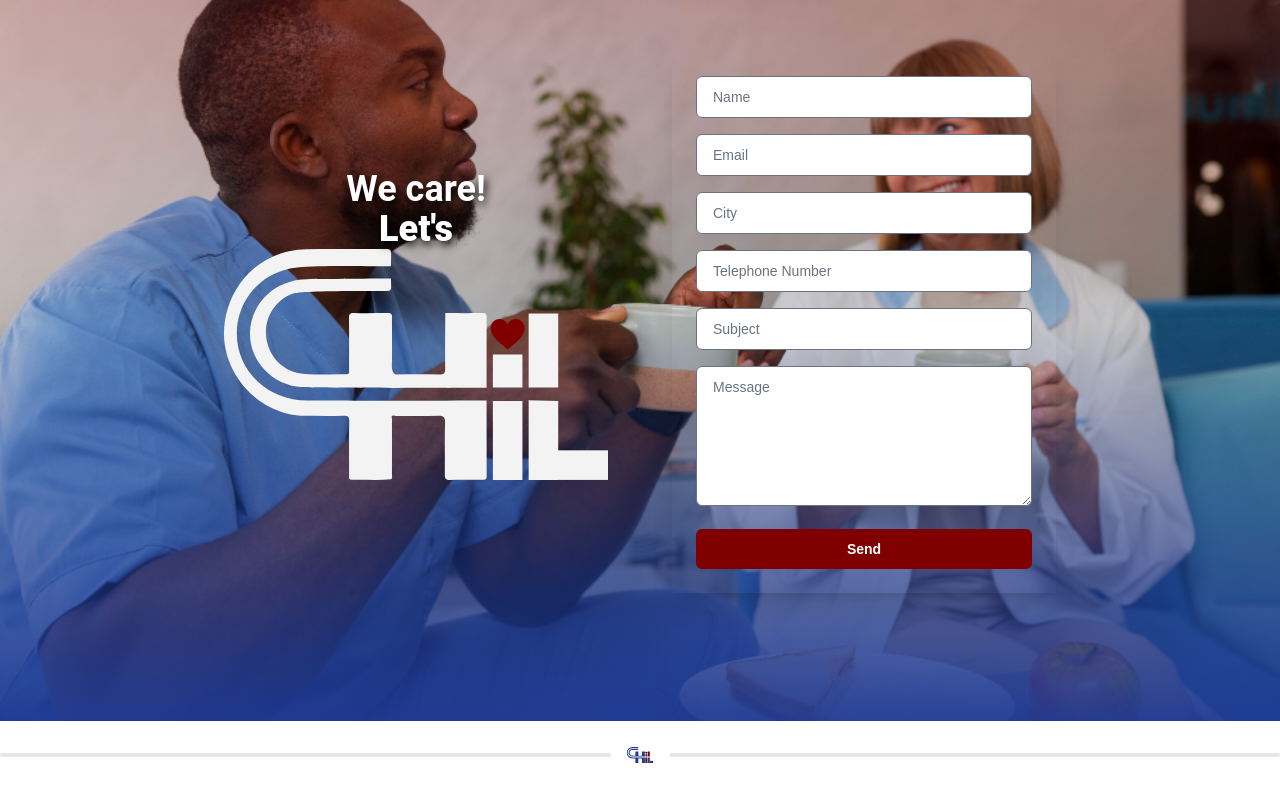
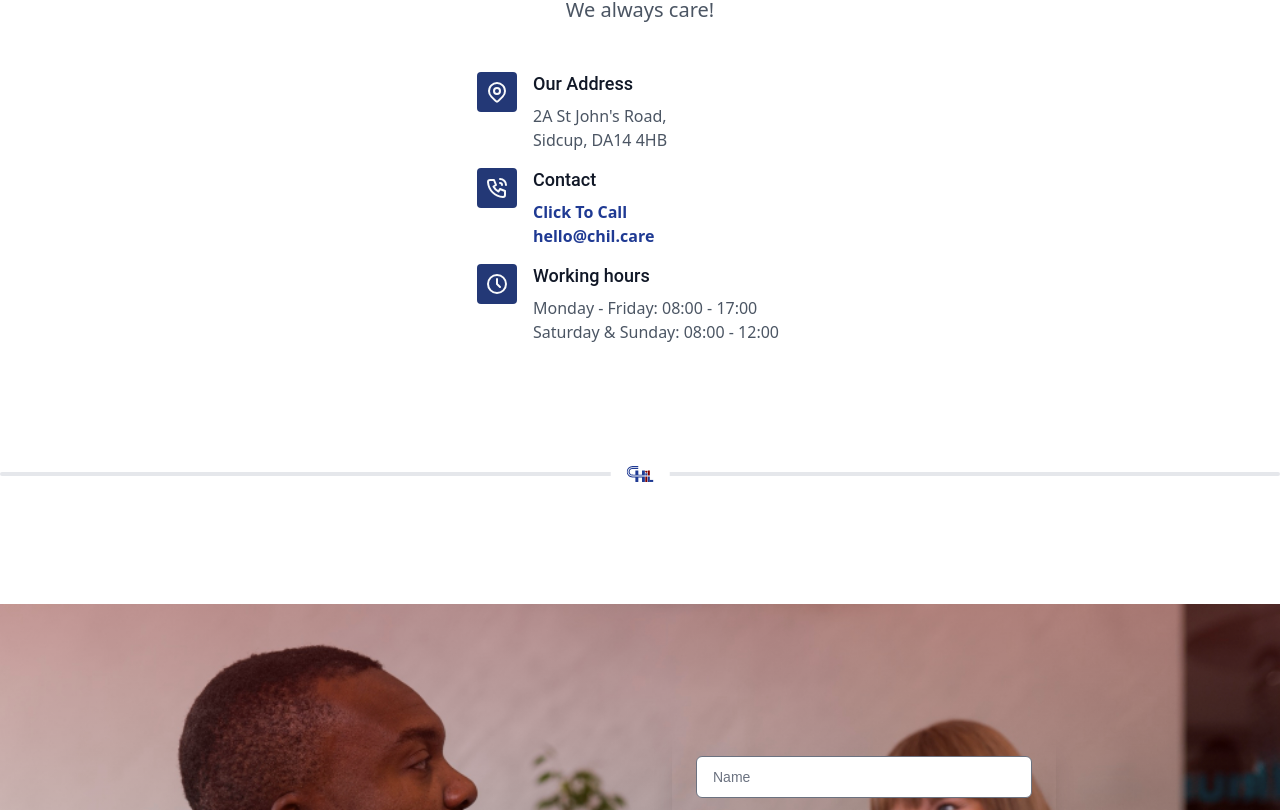
Before and after one commit to neuralcube/chil, a plain HTML site: page contact.html in a window 1280 px wide. Shown: the part 676-1486 px from the top of the page. Drawn offline with nearby package versions, Linux system fonts and the light colour scheme.

Commit message:
Editted Second  changes

```diff
--- a/contact.html
+++ b/contact.html
@@ -477,151 +477,150 @@
       </section>
     </header>
 
-    <!-- Contact -->
-    <section
-      class="mt-24 bg-[url('/assets/img/talk.jpg')] bg-[center_top] bg-cover"
+    <section class="" id="contact">
+      <div class="mx-auto max-w-7xl px-4 py-16 sm:px-6 lg:px-8 lg:py-20">
+        <div class="mb-4">
+          <div
+            class="mb-6 max-w-3xl text-center sm:text-center md:mx-auto md:mb-12"
           >
+            <p
+              class="text-base font-semibold uppercase tracking-wide text-chil-blue dark:text-blue-200"
+            >
+              Contact
+            </p>
+            <h2
+              class="font-heading mb-4 font-bold tracking-tight text-chil-red dark:text-white text-3xl sm:text-5xl"
+            >
+              Get in Touch
+            </h2>
+            <p
+              class="mx-auto mt-4 max-w-3xl text-xl text-gray-600 dark:text-slate-400"
+            >
+              We always care!
+            </p>
+          </div>
+        </div>
+        <div class="flex items-stretch justify-center">
+          <div class="">
+            <div class="h-full pr-6">
+              <ul class="mb-6 md:mb-0">
+                <li class="flex">
                   <div
-        class="bg-gradient-to-t from-chil-blue/95 via-black/10 to-chil-red/30 py-24"
+                    class="flex h-10 w-10 items-center justify-center rounded bg-blue-900 text-gray-50"
                   >
-        <div
-          class="opacity-85 grid sm:grid-cols-2 items-center gap-16 p-8 mx-auto max-w-4xl rounded-md text-[#333] font-[sans-serif]"
-          data-aos="zoom-in"
-          data-aos-easing="linear"
-          data-aos-duration="2000"
-          data-aos-delay="500"
+                    <svg
+                      xmlns="http://www.w3.org/2000/svg"
+                      width="24"
+                      height="24"
+                      viewBox="0 0 24 24"
+                      fill="none"
+                      stroke="currentColor"
+                      stroke-width="2"
+                      stroke-linecap="round"
+                      stroke-linejoin="round"
+                      class="h-6 w-6"
                     >
-          <div>
-            <h2
-              data-aos="zoom-out"
-              data-aos-easing="linear"
-              data-aos-duration="800"
-              data-aos-delay="300"
-              class="contact-form-heading text-center mx-auto text-4xl text-white font-extrabold"
-            >
-              <p class="text-4xl text-center font-semibold text-white mt-1">
-                We care!
-              </p>
-
-              Let's
-            </h2>
-
-            <div>
-              <svg
-                id="Layer_2"
-                data-name="Layer 2"
-                xmlns="http://www.w3.org/2000/svg"
-                viewBox="0 0 545 328.62"
-              >
-                <g id="Layer_2-2" data-name="Layer 2">
-                  <g id="Layer_1-2" data-name="Layer 1-2">
-                    <g>
-                      <polygon
-                        points="381.61 215.66 381.61 253.51 381.61 268.32 381.61 328.62 423.57 328.62 423.57 268.32 423.57 253.51 423.57 215.66 381.61 215.66"
-                        fill="#f3f3f3"
-                        stroke-width="0"
-                      />
-                      <polygon
-                        points="381.61 149.85 381.61 182.55 381.61 187.37 381.61 196.44 423.57 196.44 423.57 187.37 423.57 182.55 423.57 149.85 381.61 149.85"
-                        fill="#f3f3f3"
-                        stroke-width="0"
-                      />
-                      <g>
-                        <rect
-                          x="473.26"
-                          y="285.76"
-                          width="71.74"
-                          height="41.96"
-                          fill="#f3f3f3"
-                          stroke-width="0"
-                        />
-                        <polygon
-                          points="432.39 214.77 432.39 252.62 432.39 267.43 432.39 327.73 474.35 327.73 474.35 267.43 474.35 253.51 474.35 215.66 432.39 214.77"
-                          fill="#f3f3f3"
-                          stroke-width="0"
-                        />
-                      </g>
-                      <polygon
-                        points="432.39 91.5 432.39 165.16 432.39 176.01 432.39 196.44 474.35 196.44 474.35 176.01 474.35 165.16 474.35 91.5 432.39 91.5"
-                        fill="#f3f3f3"
-                        stroke-width="0"
-                      />
+                      <path d="M9 11a3 3 0 1 0 6 0a3 3 0 0 0 -6 0"></path>
                       <path
-                        d="M426.61,112.25h0c0-.16.01-.33.01-.5,0-6.69-5.64-12.48-12.6-12.48-5.09,0-9.46,3.27-11.45,7.45h0c-1.99-4.17-6.37-7.45-11.45-7.45-6.96,0-12.6,5.8-12.6,12.48,0,.17,0,.33.01.5h0s-.71,7.94,8.13,16.61c4.02,4.03,8.51,7.85,15.91,13.87,7.4-6.01,11.89-9.84,15.91-13.87,8.84-8.67,8.13-16.61,8.13-16.61Z"
-                        fill="maroon"
-                        stroke-width="0"
-                      />
-                      <g>
-                        <path
-                          d="M118.47,215.04c-57.66-.34-101.34-43.12-100.23-97.28.96-46.66,36.52-87.15,85.7-91.65,36.03-3.3,95.55-1.55,133.03-1.54.03-5.99.09-11.98.21-17.97.1-5.15-1.51-6.6-6.59-6.57-37.78.22-75.58-.38-113.35.32C56.94,1.46,9.73,43.91,1.12,103.78c-9.74,67.72,45.22,132.04,113.67,132.91,18.11.23,36.24.39,54.34-.03,6.5-.15,8.79.99,8.63,8.25-.56,25.35-.25,50.72-.2,76.09,0,2.82-1.31,6.7,3.92,6.59,18.6-.41,37.23.98,55.82-.73,2.1-2.2,1.05-4.92,1.06-7.38.09-24.52.08-49.03.02-73.55,0-2.52.71-5.17-.77-7.56,1.72-3.07,4.62-1.44,6.89-1.46,19.65-.16,39.31.25,58.95-.29,7.75-.22,10.49,1.44,10.27,9.88-.64,24.81-.14,49.64-.33,74.47-.04,4.7.8,6.87,6.25,6.74,15.76-.37,31.55-.26,47.32-.07,4.22.05,5.85-.98,5.84-5.57-.07-35.63-.11-71.26-.12-106.89-69.38.04-197.68.2-254.2-.14h-.01Z"
-                          fill="#f3f3f3"
-                          stroke-width="0"
-                        />
-                        <path
-                          d="M231.06,90.98c-15.52-.04-31.06.31-46.57-.16-6.12-.18-7.18,1.97-7.11,7.49.28,24.58.14,49.16.1,73.74,0,2.63,1.06,5.87-3.81,5.72-21.71-.66-43.54,1.73-65.12-1.21-27.54-3.75-47.71-27.42-49-55.89-1.21-26.55,16.34-51.32,41.13-58.05,14.15-3.64,100.45-3.26,129.95-3.02,5.08.04,6.66-1.28,6.56-6.42-.07-3.75-.13-7.51-.17-11.26-14.07,0-100.07.73-119.4.9-43.77.39-78.42,32.29-80.65,74.08-2.15,40.26,30.18,76.55,73.34,79.14,28.76,1.73,197.41,1.02,262.37.97,0-33.31.03-66.61.09-99.92.01-5.34-1.91-6.3-6.71-6.22-17.32.26-34.65.11-51.97.11-.12,26.12-.57,52.24-.16,78.35.12,7.44-2.29,8.83-9.07,8.69-19.91-.41-39.84-.53-59.73.1-8.49.27-6.76-14.82-6.75-17.28.09-20.27.08-40.53,0-60.8,0-2.49.82-5.14-.87-7.46-1.71-2.29-4.21-1.59-6.45-1.59h0Z"
-                          fill="#f3f3f3"
-                          stroke-width="0"
-                        />
-                      </g>
-                    </g>
-                  </g>
-                </g>
+                        d="M17.657 16.657l-4.243 4.243a2 2 0 0 1 -2.827 0l-4.244 -4.243a8 8 0 1 1 11.314 0z"
+                      ></path>
                     </svg>
                   </div>
+                  <div class="ml-4 mb-4">
+                    <h3
+                      class="mb-2 text-lg font-medium leading-6 text-gray-900 dark:text-white"
+                    >
+                      Our Address
+                    </h3>
+                    <p class="text-gray-600 dark:text-slate-400">
+                      2A St John's Road,
+                    </p>
+                    <p class="text-gray-600 dark:text-slate-400">
+                      Sidcup, DA14 4HB
+                    </p>
                   </div>
-
-          <form
-            class="ml-auo space-y-4 shadow-xl p-6"
-            method="post"
-            action="contact.php"
+                </li>
+                <li class="flex">
+                  <div
+                    class="flex h-10 w-10 items-center justify-center rounded bg-blue-900 text-gray-50"
                   >
-            <input
-              type="text"
-              placeholder="Name"
-              class="w-full rounded-md py-2.5 px-4 border text-sm outline-chil-blue"
-              required
-            />
-            <input
-              type="email"
-              placeholder="Email"
-              class="w-full rounded-md py-2.5 px-4 border text-sm outline-chil-blue"
-              required
-            />
-            <input
-              type="text"
-              placeholder="City"
-              class="w-full rounded-md py-2.5 px-4 border text-sm outline-chil-blue"
-              required
-            />
-            <input
-              type="tel"
-              placeholder="Telephone Number"
-              class="w-full rounded-md py-2.5 px-4 border text-sm outline-chil-blue"
-              required
-            />
-            <input
-              type="text"
-              placeholder="Subject"
-              class="w-full rounded-md py-2.5 px-4 border text-sm outline-chil-blue"
-              required
-            />
-            <textarea
-              placeholder="Message"
-              rows="6"
-              class="w-full rounded-md px-4 border text-sm pt-2.5 outline-chil-blue"
-              required
-            ></textarea>
-            <button
-              type="submit"
-              class="text-white transition duration-500 bg-chil-red hover:bg-chil-blue font-semibold rounded-md text-sm px-4 py-2.5 w-full"
+                    <svg
+                      xmlns="http://www.w3.org/2000/svg"
+                      width="24"
+                      height="24"
+                      viewBox="0 0 24 24"
+                      fill="none"
+                      stroke="currentColor"
+                      stroke-width="2"
+                      stroke-linecap="round"
+                      stroke-linejoin="round"
+                      class="h-6 w-6"
                     >
-              Send
-            </button>
-          </form>
+                      <path
+                        d="M5 4h4l2 5l-2.5 1.5a11 11 0 0 0 5 5l1.5 -2.5l5 2v4a2 2 0 0 1 -2 2a16 16 0 0 1 -15 -15a2 2 0 0 1 2 -2"
+                      ></path>
+                      <path d="M15 7a2 2 0 0 1 2 2"></path>
+                      <path d="M15 3a6 6 0 0 1 6 6"></path>
+                    </svg>
+                  </div>
+                  <div class="ml-4 mb-4">
+                    <h3
+                      class="mb-2 text-lg font-medium leading-6 text-gray-900 dark:text-white"
+                    >
+                      Contact
+                    </h3>
+                    <p
+                      class="text-chil-blue font-semibold border-chil-blue hover:text-chil-red"
+                    >
+                      <a href="tel:+44 7487 836121">Click To Call </a>
+                    </p>
+                    <p
+                      class="text-chil-blue font-semibold border-chil-blue hover:text-chil-red"
+                    >
+                      <a href="mailto:hello@chil.care">hello@chil.care</a>
+                    </p>
+                  </div>
+                </li>
+                <li class="flex">
+                  <div
+                    class="flex h-10 w-10 items-center justify-center rounded bg-blue-900 text-gray-50"
+                  >
+                    <svg
+                      xmlns="http://www.w3.org/2000/svg"
+                      width="24"
+                      height="24"
+                      viewBox="0 0 24 24"
+                      fill="none"
+                      stroke="currentColor"
+                      stroke-width="2"
+                      stroke-linecap="round"
+                      stroke-linejoin="round"
+                      class="h-6 w-6"
+                    >
+                      <path d="M3 12a9 9 0 1 0 18 0a9 9 0 0 0 -18 0"></path>
+                      <path d="M12 7v5l3 3"></path>
+                    </svg>
+                  </div>
+                  <div class="ml-4 mb-4">
+                    <h3
+                      class="mb-2 text-lg font-medium leading-6 text-gray-900 dark:text-white"
+                    >
+                      Working hours
+                    </h3>
+                    <p class="text-gray-600 dark:text-slate-400">
+                      Monday - Friday: 08:00 - 17:00
+                    </p>
+                    <p class="text-gray-600 dark:text-slate-400">
+                      Saturday &amp; Sunday: 08:00 - 12:00
+                    </p>
+                  </div>
+                </li>
+              </ul>
+            </div>
+          </div>
         </div>
       </div>
     </section>
-    <!-- /Contact  -->
 
     <div class="inline-flex items-center justify-center w-full">
       <hr
@@ -729,54 +728,56 @@
                 xmlns="http://www.w3.org/2000/svg"
                 viewBox="0 0 545 328.62"
               >
-                <defs>
-                  <style>
-                    .cls-1 {
-                      fill: #f3f3f3;
-                      stroke-width: 0px;
-                    }
-                  </style>
-                </defs>
-                <g id="Layer_1-2" data-name="Layer 1">
+                <g id="Layer_2-2" data-name="Layer 2">
+                  <g id="Layer_1-2" data-name="Layer 1-2">
                     <g>
                       <polygon
-                      class="cls-1"
                         points="381.61 215.66 381.61 253.51 381.61 268.32 381.61 328.62 423.57 328.62 423.57 268.32 423.57 253.51 423.57 215.66 381.61 215.66"
+                        fill="#f3f3f3"
+                        stroke-width="0"
                       />
                       <polygon
-                      class="cls-1"
                         points="381.61 149.85 381.61 182.55 381.61 187.37 381.61 196.44 423.57 196.44 423.57 187.37 423.57 182.55 423.57 149.85 381.61 149.85"
+                        fill="#f3f3f3"
+                        stroke-width="0"
                       />
                       <g>
                         <rect
-                        class="cls-1"
                           x="473.26"
                           y="285.76"
                           width="71.74"
                           height="41.96"
+                          fill="#f3f3f3"
+                          stroke-width="0"
                         />
                         <polygon
-                        class="cls-1"
                           points="432.39 214.77 432.39 252.62 432.39 267.43 432.39 327.73 474.35 327.73 474.35 267.43 474.35 253.51 474.35 215.66 432.39 214.77"
+                          fill="#f3f3f3"
+                          stroke-width="0"
                         />
                       </g>
                       <polygon
-                      class="cls-1"
                         points="432.39 91.5 432.39 165.16 432.39 176.01 432.39 196.44 474.35 196.44 474.35 176.01 474.35 165.16 474.35 91.5 432.39 91.5"
+                        fill="#f3f3f3"
+                        stroke-width="0"
                       />
                       <path
-                      class="cls-1"
                         d="M426.61,112.25h0c0-.16.01-.33.01-.5,0-6.69-5.64-12.48-12.6-12.48-5.09,0-9.46,3.27-11.45,7.45h0c-1.99-4.17-6.37-7.45-11.45-7.45-6.96,0-12.6,5.8-12.6,12.48,0,.17,0,.33.01.5h0s-.71,7.94,8.13,16.61c4.02,4.03,8.51,7.85,15.91,13.87,7.4-6.01,11.89-9.84,15.91-13.87,8.84-8.67,8.13-16.61,8.13-16.61Z"
+                        fill="maroon"
+                        stroke-width="0"
                       />
                       <g>
                         <path
-                        class="cls-1"
-                        d="M118.47,215.04c-57.66-.34-101.34-43.12-100.23-97.28.96-46.66,36.52-87.15,85.7-91.65,36.03-3.3,95.55-1.55,133.03-1.54.03-5.99.09-11.98.21-17.97.1-5.15-1.51-6.6-6.59-6.57-37.78.22-75.58-.38-113.35.32C56.94,1.46,9.73,43.91,1.12,103.78c-9.74,67.72,45.22,132.04,113.67,132.91,18.11.23,36.24.39,54.34-.03,6.5-.15,8.79.99,8.63,8.25-.56,25.35-.25,50.72-.2,76.09,0,2.82-1.31,6.7,3.92,6.59,18.6-.41,37.23.98,55.82-.73,2.1-2.2,1.05-4.92,1.06-7.38.09-24.52.08-49.03.02-73.55,0-2.52.71-5.17-.77-7.56,1.72-3.07,4.62-1.44,6.89-1.46,19.65-.16,39.31.25,58.95-.29,7.75-.22,10.49,1.44,10.27,9.88-.64,24.81-.14,49.64-.33,74.47-.04,4.7.8,6.87,6.25,6.74,15.76-.37,31.55-.26,47.32-.07,4.22.05,5.85-.98,5.84-5.57-.07-35.63-.11-71.26-.12-106.89-69.38.04-197.68.2-254.2-.14Z"
+                          d="M118.47,215.04c-57.66-.34-101.34-43.12-100.23-97.28.96-46.66,36.52-87.15,85.7-91.65,36.03-3.3,95.55-1.55,133.03-1.54.03-5.99.09-11.98.21-17.97.1-5.15-1.51-6.6-6.59-6.57-37.78.22-75.58-.38-113.35.32C56.94,1.46,9.73,43.91,1.12,103.78c-9.74,67.72,45.22,132.04,113.67,132.91,18.11.23,36.24.39,54.34-.03,6.5-.15,8.79.99,8.63,8.25-.56,25.35-.25,50.72-.2,76.09,0,2.82-1.31,6.7,3.92,6.59,18.6-.41,37.23.98,55.82-.73,2.1-2.2,1.05-4.92,1.06-7.38.09-24.52.08-49.03.02-73.55,0-2.52.71-5.17-.77-7.56,1.72-3.07,4.62-1.44,6.89-1.46,19.65-.16,39.31.25,58.95-.29,7.75-.22,10.49,1.44,10.27,9.88-.64,24.81-.14,49.64-.33,74.47-.04,4.7.8,6.87,6.25,6.74,15.76-.37,31.55-.26,47.32-.07,4.22.05,5.85-.98,5.84-5.57-.07-35.63-.11-71.26-.12-106.89-69.38.04-197.68.2-254.2-.14h-.01Z"
+                          fill="#f3f3f3"
+                          stroke-width="0"
                         />
                         <path
-                        class="cls-1"
-                        d="M231.06,90.98c-15.52-.04-31.06.31-46.57-.16-6.12-.18-7.18,1.97-7.11,7.49.28,24.58.14,49.16.1,73.74,0,2.63,1.06,5.87-3.81,5.72-21.71-.66-43.54,1.73-65.12-1.21-27.54-3.75-47.71-27.42-49-55.89-1.21-26.55,16.34-51.32,41.13-58.05,14.15-3.64,100.45-3.26,129.95-3.02,5.08.04,6.66-1.28,6.56-6.42-.07-3.75-.13-7.51-.17-11.26-14.07.01-100.07.73-119.4.9-43.77.39-78.42,32.29-80.65,74.08-2.15,40.26,30.18,76.55,73.34,79.14,28.76,1.73,197.41,1.02,262.37.97,0-33.31.03-66.61.09-99.92.01-5.34-1.91-6.3-6.71-6.22-17.32.26-34.65.11-51.97.11-.12,26.12-.57,52.24-.16,78.35.12,7.44-2.29,8.83-9.07,8.69-19.91-.41-39.84-.53-59.73.1-8.49.27-6.76-14.82-6.75-17.28.09-20.27.08-40.53,0-60.8,0-2.49.82-5.14-.87-7.46-1.71-2.29-4.21-1.59-6.45-1.59Z"
+                          d="M231.06,90.98c-15.52-.04-31.06.31-46.57-.16-6.12-.18-7.18,1.97-7.11,7.49.28,24.58.14,49.16.1,73.74,0,2.63,1.06,5.87-3.81,5.72-21.71-.66-43.54,1.73-65.12-1.21-27.54-3.75-47.71-27.42-49-55.89-1.21-26.55,16.34-51.32,41.13-58.05,14.15-3.64,100.45-3.26,129.95-3.02,5.08.04,6.66-1.28,6.56-6.42-.07-3.75-.13-7.51-.17-11.26-14.07,0-100.07.73-119.4.9-43.77.39-78.42,32.29-80.65,74.08-2.15,40.26,30.18,76.55,73.34,79.14,28.76,1.73,197.41,1.02,262.37.97,0-33.31.03-66.61.09-99.92.01-5.34-1.91-6.3-6.71-6.22-17.32.26-34.65.11-51.97.11-.12,26.12-.57,52.24-.16,78.35.12,7.44-2.29,8.83-9.07,8.69-19.91-.41-39.84-.53-59.73.1-8.49.27-6.76-14.82-6.75-17.28.09-20.27.08-40.53,0-60.8,0-2.49.82-5.14-.87-7.46-1.71-2.29-4.21-1.59-6.45-1.59h0Z"
+                          fill="#f3f3f3"
+                          stroke-width="0"
                         />
+                      </g>
                     </g>
                   </g>
                 </g>
```
Also changed, not shown: services/complexcare.html (+1 -1 lines), services/homecare.html (+2 -2 lines), services/liveincare.html (+2 -2 lines), services/privatehomecare.html (+2 -2 lines), services/supportedlivingservice.html (+2 -2 lines). Lines whose indentation alone changed are shown as unchanged.
